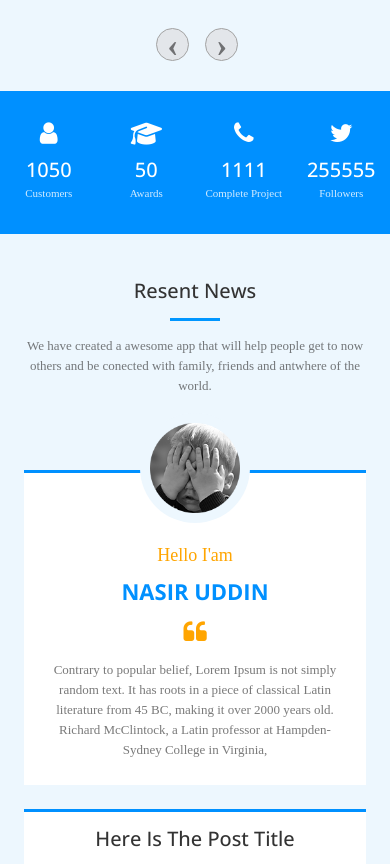
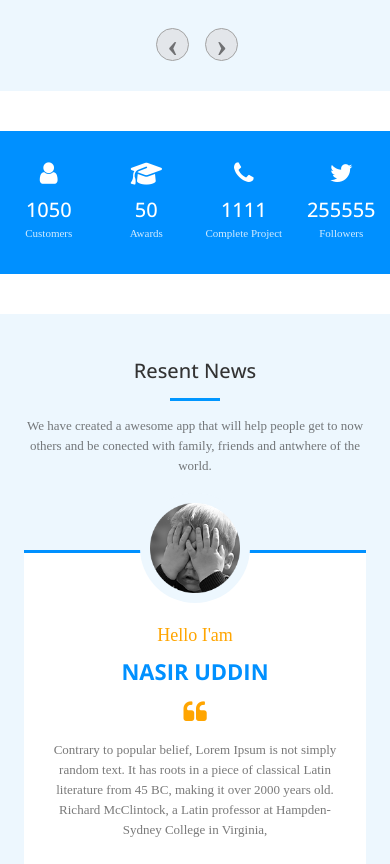
Before and after one commit to ahmedrahin/NBook, a plain HTML site: page index.html in a window 390 px wide. Shown: the part 4259-5123 px from the top of the page. Drawn offline with nearby package versions, Linux system fonts and the light colour scheme; a script that the page names is missing; a web font is replaced by a local one.

Commit message:
Update style.css

```diff
--- a/css/style.css
+++ b/css/style.css
@@ -1025,7 +1025,7 @@ footer p {
     .owl-carousel .owl-item img {width: 88%;}
 
 
-    .counter-section {padding: 30px 0;margin:0;}
+    .counter-section {padding: 30px 0;margin:40px 0;}
     .counter-section .col-3 {padding: 0;}
     .counter-items {display: inherit;text-align: center;}
     .counter-icon,
```
